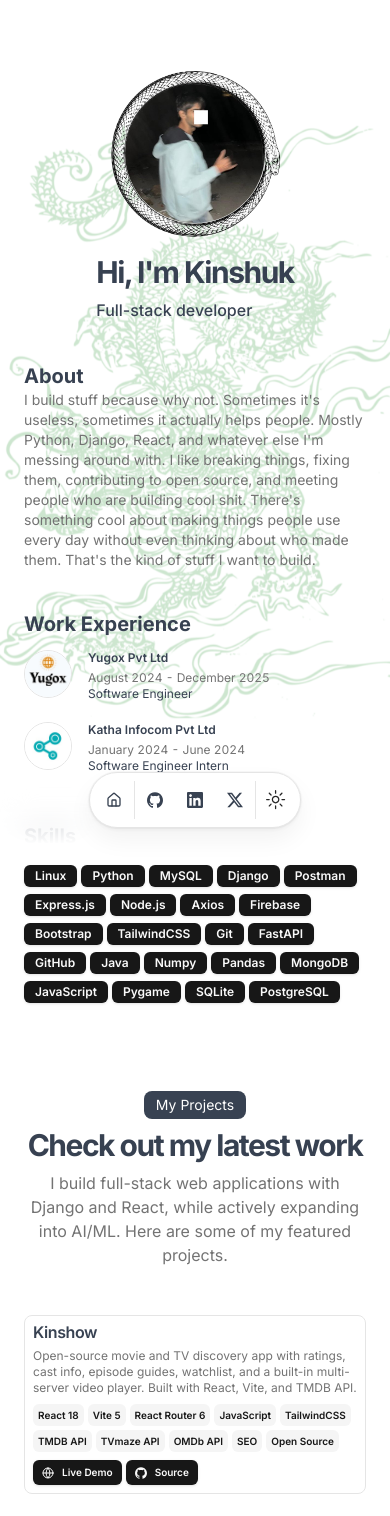
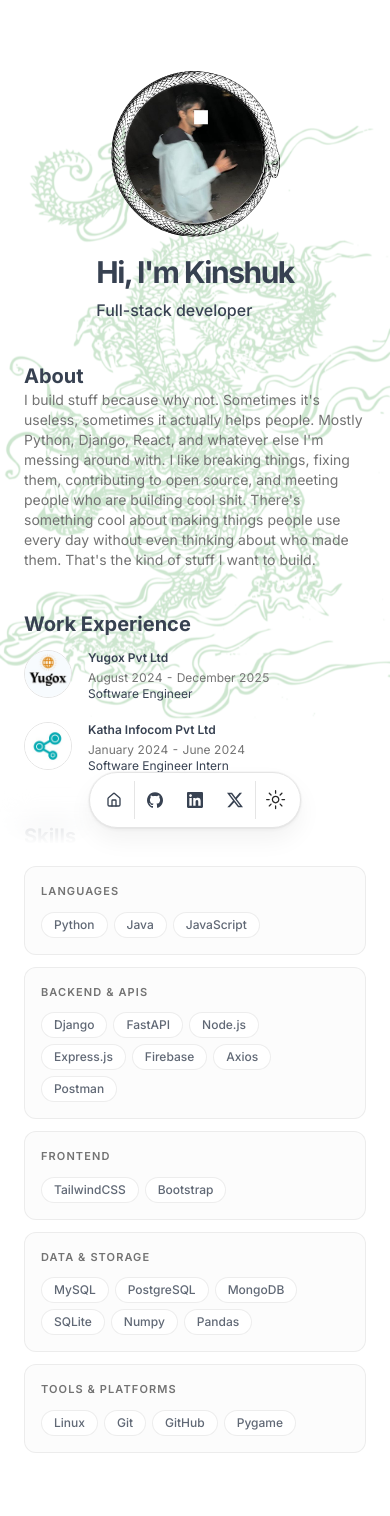
Before and after one commit to kiinshuk/online, a Next.js app: page / in a window 390 px wide. Shown: the top 1516 px of the page. Built offline with nearby package versions, Linux system fonts and the light colour scheme.

Commit message:
feat: grouped responsive skills section with pill chips

```diff
--- a/src/app/page.tsx
+++ b/src/app/page.tsx
@@ -3,13 +3,33 @@ import BlurFade from "@/components/magicui/blur-fade";
 import { ProjectCard } from "@/components/project-card";
 import { ResumeCard } from "@/components/resume-card";
 import { Avatar, AvatarFallback, AvatarImage } from "@/components/ui/avatar";
-import { Badge } from "@/components/ui/badge";
 import { DATA } from "@/data/resume";
 import Image from "next/image";
 import Link from "next/link";
 import Markdown from "react-markdown";
 
 const BLUR_FADE_DELAY = 0.04;
+
+const SKILL_GROUPS: { label: string; skills: string[] }[] = [
+  { label: "Languages", skills: ["Python", "Java", "JavaScript"] },
+  {
+    label: "Backend & APIs",
+    skills: ["Django", "FastAPI", "Node.js", "Express.js", "Firebase", "Axios", "Postman"],
+  },
+  { label: "Frontend", skills: ["TailwindCSS", "Bootstrap"] },
+  {
+    label: "Data & Storage",
+    skills: ["MySQL", "PostgreSQL", "MongoDB", "SQLite", "Numpy", "Pandas"],
+  },
+  { label: "Tools & Platforms", skills: ["Linux", "Git", "GitHub", "Pygame"] },
+];
+
+// Anything added to DATA.skills later that has no group yet still gets shown.
+const groupedSkills = new Set(SKILL_GROUPS.flatMap((group) => group.skills));
+const ungroupedSkills = DATA.skills.filter((skill) => !groupedSkills.has(skill));
+if (ungroupedSkills.length > 0) {
+  SKILL_GROUPS.push({ label: "More", skills: [...ungroupedSkills] });
+}
 
 export default function Page() {
   return (
@@ -93,14 +113,31 @@ export default function Page() {
         </div>
       </section>
       <section id="skills">
-        <div className="flex min-h-0 flex-col gap-y-3">
+        <div className="flex min-h-0 flex-col gap-y-4">
           <BlurFade delay={BLUR_FADE_DELAY * 9}>
             <h2 className="text-xl font-bold text-gray-700 dark:text-gray-300">Skills</h2>
           </BlurFade>
-          <div className="flex flex-wrap gap-1">
-            {DATA.skills.map((skill, id) => (
-              <BlurFade key={skill} delay={BLUR_FADE_DELAY * 10 + id * 0.05}>
-                <Badge key={skill}>{skill}</Badge>
+          <div className="grid grid-cols-1 gap-3 sm:grid-cols-2">
+            {SKILL_GROUPS.map((group, id) => (
+              <BlurFade
+                key={group.label}
+                delay={BLUR_FADE_DELAY * 10 + id * 0.05}
+              >
+                <div className="flex h-full flex-col rounded-xl border border-border/70 bg-muted/30 p-4 transition-colors hover:border-foreground/20 dark:bg-muted/20">
+                  <p className="mb-3 text-[11px] font-semibold uppercase tracking-widest text-muted-foreground">
+                    {group.label}
+                  </p>
+                  <ul className="flex flex-wrap gap-1.5">
+                    {group.skills.map((skill) => (
+                      <li
+                        key={skill}
+                        className="rounded-full border border-border/70 bg-background px-3 py-1 text-xs font-medium text-foreground/80 transition-colors hover:border-foreground/30 hover:text-foreground"
+                      >
+                        {skill}
+                      </li>
+                    ))}
+                  </ul>
+                </div>
               </BlurFade>
             ))}
           </div>
```
